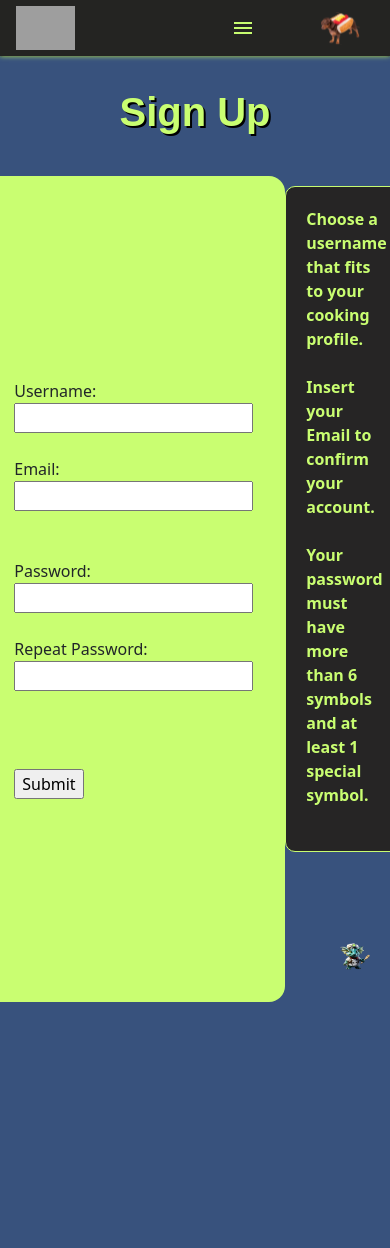
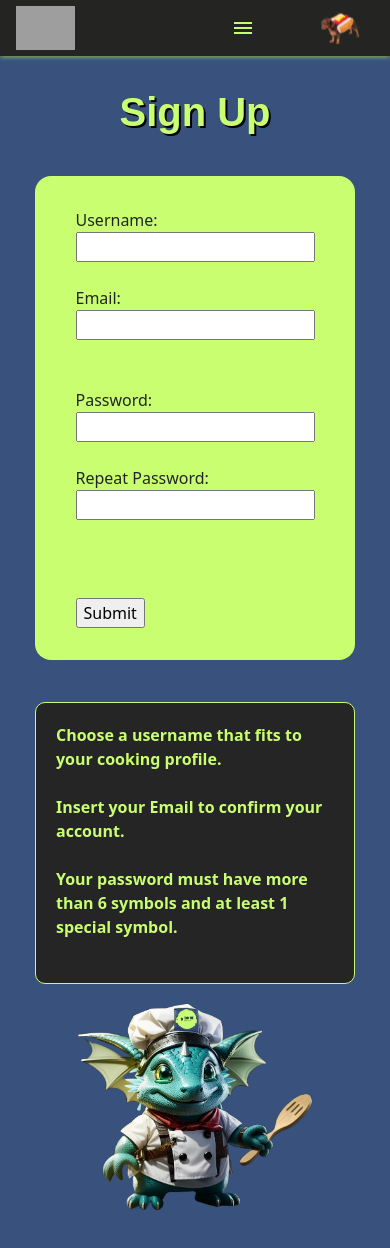
Before and after one commit to SE-TINF22B6/CookHub, a React (Create React App) app in the folder Frontend/: page /signup in a window 390 px wide. Shown: the top 1248 px of the page. Before the commit the page ends 1002 px from the top, so only its background shows below. Built offline with nearby package versions, Linux system fonts and the light colour scheme; no server answers; grey boxes are pictures that could not be loaded.

Commit message:
Signup page is now responsive

```diff
--- a/Frontend/src/pages/SignUp.tsx
+++ b/Frontend/src/pages/SignUp.tsx
@@ -121,7 +121,7 @@ export default function SignUp() {
                         Your password must have more than 6 symbols and at least 1 special symbol.<br/><br/>
                     </div>
 
-                    <div className="carlos-image">
+                    <div className="carlos-image-signup">
                         <img className="chef-carlos" src={chef} alt="chef"/>
                     </div>
 
--- a/Frontend/src/style/SignUp.css
+++ b/Frontend/src/style/SignUp.css
@@ -2,7 +2,6 @@
     display: flex;
     flex-direction: column;
     align-items: center;
-    height: 90%;
 }
 
 .headerSignUp {
@@ -15,18 +14,15 @@
 
 .bodySignUp {
     display: flex;
-    flex-direction: row;
-    background-repeat: no-repeat;
-    background-size: 50%;
+    padding-bottom: 2rem;
 }
 
 .formContainer {
     display: flex;
-    flex: 1;
+    width: 25rem;
     flex-direction: column;
     align-items: center;
     justify-content: space-evenly;
-    width: 100%;
     background-color: #C9FE71;
     padding: 2rem;
     border-radius: 1rem;
@@ -34,7 +30,6 @@
 
 .carlosContainer {
     display: flex;
-    flex: 2;
     flex-direction: column;
     align-items: center;
     box-shadow: black;
@@ -44,11 +39,35 @@
     color: #C9FE71;
     background-color: #262525FF;
     font-weight: bold;
-    textShadow: 3;
 }
 
 .chef-carlos {
-    width: 50%;
+    width: 20rem;
     margin-top: 2rem;
     margin-bottom: 2rem;
 }
+
+
+@media (max-width: 1100px){
+
+    .bodySignUp{
+        flex-direction: column;
+        justify-content: center;
+        align-items: center;
+    }
+
+    .formContainer {
+        width: 20rem;
+    }
+
+    .carlosContainer{
+        margin-top: 2rem;
+        width: 20rem;
+    }
+
+    .chef-carlos{
+        width: 15rem;
+        margin-top: 0;
+    }
+
+}
```
